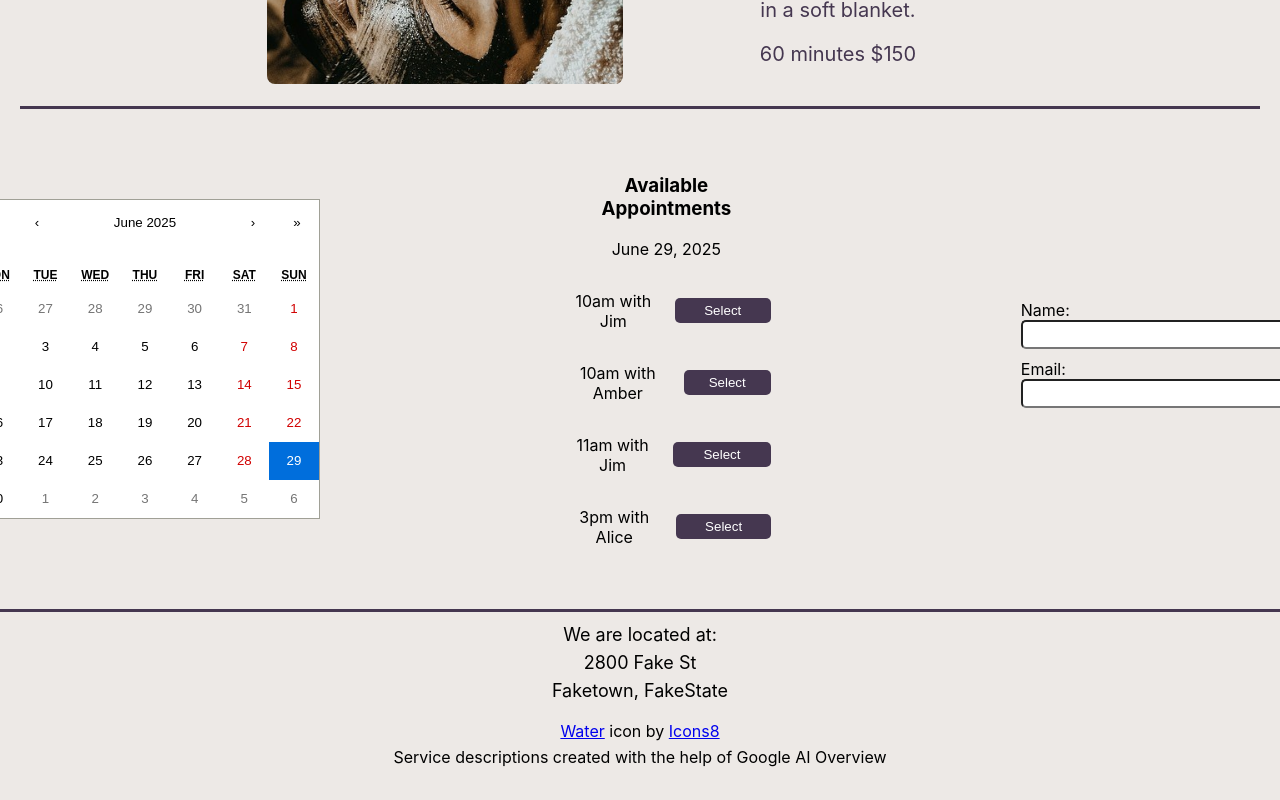
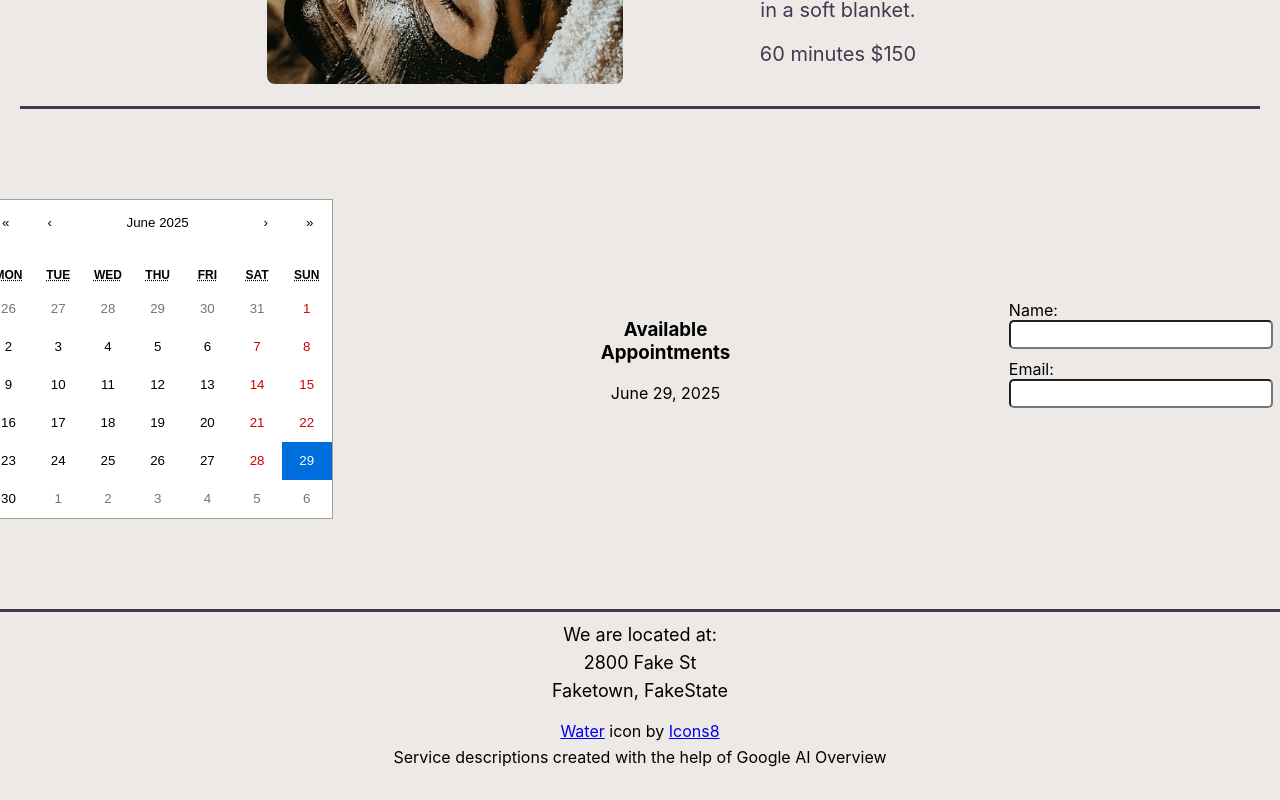
Before and after one commit to LaurenCummings/spa-project, a React (Vite) app: page / in a window 1280 px wide. Shown: the part 3532-4332 px from the top of the page. Built offline with nearby package versions, Linux system fonts and the light colour scheme; a web font is replaced by a local one.

Commit message:
set appointment to null for weekend appointments

```diff
--- a/src/components/BookNow.jsx
+++ b/src/components/BookNow.jsx
@@ -48,7 +48,7 @@ function BookNow() {
         } else if (getWeekday(selectedDate) === 5) {
             setAppointments(friAppts);
         } else {
-            setAppointments(friAppts);
+            setAppointments(null);
         }
     }, [selectedDate]);
 
```
